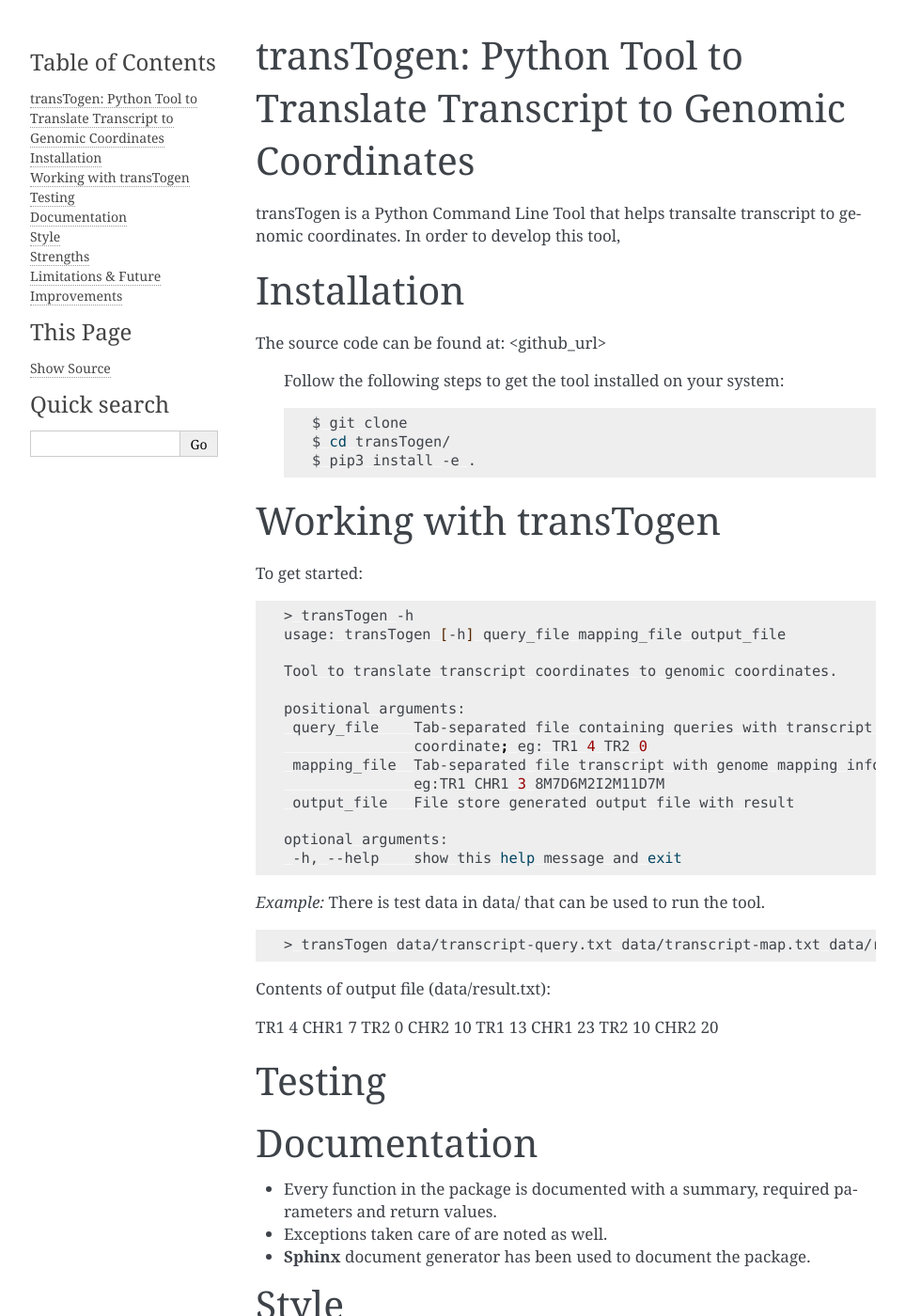
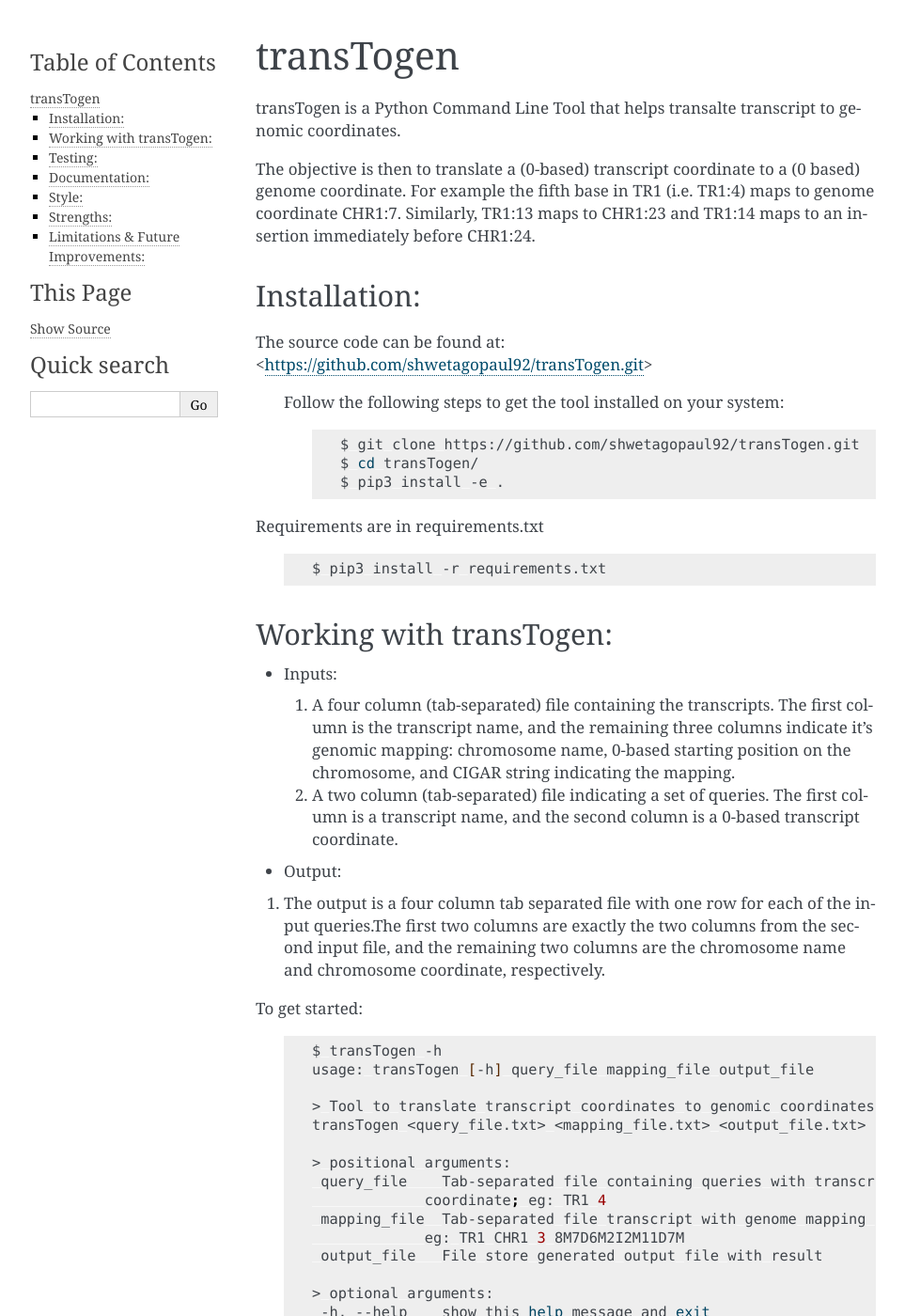
Before and after one commit to shwetagopaul92/transTogen, a Sphinx documentation site: the page built from docs/source/solution/00.solution.rst, in a window 1280 px wide and 1400 px high. Shown: the whole window at 94% size, without its empty margins (148-1111 px from the left). Built offline with Sphinx 7.4.7, drawn with Linux system fonts in a browser that asks for light colours; some of the changed text lies outside the part shown.

Commit message:
modifying documentation

```diff
--- a/docs/source/solution/00.solution.rst
+++ b/docs/source/solution/00.solution.rst
@@ -1,76 +1,113 @@
-transTogen: Python Tool to Translate Transcript to Genomic Coordinates
-----------------------------------------------------------------------
+transTogen
+==========
 
 transTogen is a Python Command Line Tool that helps transalte transcript to genomic coordinates.
-In order to develop this tool,
 
-Installation
-------------
+The objective is then to translate a (0-based) transcript coordinate to a (0 based) genome coordinate. For example the fifth base in TR1 (i.e. TR1:4) maps to genome coordinate CHR1:7. Similarly, TR1:13 maps to CHR1:23 and TR1:14 maps to an insertion immediately before CHR1:24.
 
-The source code can be found at: <github_url>
+Installation:
+-------------
+
+The source code can be found at: <https://github.com/shwetagopaul92/transTogen.git>
 
  Follow the following steps to get the tool installed on your system:
 
- .. code-block:: bash
+  .. code-block:: bash
 
-    $ git clone
+    $ git clone https://github.com/shwetagopaul92/transTogen.git
     $ cd transTogen/
     $ pip3 install -e .
 
-Working with transTogen
------------------------
+Requirements are in requirements.txt
+
+  .. code-block:: bash
+
+    $ pip3 install -r requirements.txt
+
+Working with transTogen:
+------------------------
+- Inputs:
+
+  1. A four column (tab-separated) file containing the transcripts. The first column is the transcript name, and the remaining three columns indicate it’s genomic mapping: chromosome name, 0-based starting position on the chromosome, and CIGAR string indicating the mapping.
+  2. A two column (tab-separated) file indicating a set of queries. The first column is a transcript name, and the second column is a 0-based transcript coordinate.
+
+- Output:
+1. The output is a four column tab separated file with one row for each of the input
+   queries.The first two columns are exactly the two columns from the second input file, and the remaining two columns are the chromosome name and chromosome coordinate, respectively.
 
 To get started:
 
-.. code-block:: bash
+  .. code-block:: bash
 
-   > transTogen -h
+   $ transTogen -h
    usage: transTogen [-h] query_file mapping_file output_file
 
-   Tool to translate transcript coordinates to genomic coordinates.
+   > Tool to translate transcript coordinates to genomic coordinates. eg:
+   transTogen <query_file.txt> <mapping_file.txt> <output_file.txt>
 
-   positional arguments:
+   > positional arguments:
     query_file    Tab-separated file containing queries with transcript name and
-                  coordinate; eg: TR1 4 TR2 0
-    mapping_file  Tab-separated file transcript with genome mapping information;
-                  eg:TR1 CHR1 3 8M7D6M2I2M11D7M
+                coordinate; eg: TR1 4
+    mapping_file  Tab-separated file transcript with genome mapping information
+                eg: TR1 CHR1 3 8M7D6M2I2M11D7M
     output_file   File store generated output file with result
 
-   optional arguments:
+   > optional arguments:
     -h, --help    show this help message and exit
 
-*Example:*
+
+**Example:**
 There is test data in data/ that can be used to run the tool.
 
-.. code-block:: bash
+  .. code-block:: bash
 
    > transTogen data/transcript-query.txt data/transcript-map.txt data/result.txt
 
 Contents of output file (data/result.txt):
 
-TR1	4	CHR1	7
-TR2	0	CHR2	10
-TR1	13	CHR1	23
+TR1	4	CHR1	7\
+TR2	0	CHR2	10\
+TR1	13	CHR1	23\
 TR2	10	CHR2	20
 
+Testing:
+--------
+- Pytest has been used to test the package.
+- Expected results are used to check against the result from a function.
 
-Testing
--------
+  .. code-block:: bash
 
+   > cd tests
+   > pytest -v
 
-Documentation
--------------
+Documentation:
+--------------
 - Every function in the package is documented with a summary, required parameters and return values.
-- Exceptions taken care of are noted as well.
+- Exceptions taken care of are noted as wetall.
 - **Sphinx** document generator has been used to document the package.
 
-Style
+Style:
 -----
 - **PEP-8** Community-preferred style guidelines are followed.
-- *pycodestyle* was used to check style against PEP-8 conventions.
+- **pycodestyle** was used to check style against PEP-8 conventions.
 
-Strengths
----------
+Strengths:
+----------
+- User-friendly command line tool with lot of help messages.
+- Code is efficiently written in PEP-8 style and documented with Sphinx for easy understanding.
+- Code is split into functions in separate files for efficient organization and
+  easier for troubleshooting errors.
+- Data structures like dictionary is used for efficiently organizing the transcript to genome
+  mapping information.
+- Exceptions are provided at different instances
+      1. Check if a given transcript query exists
+         in transcript genome mapping.
+      2. Check if the transcript location provided
+         falls withing length of transcript.
+- Input file path provided by user is checked for validity.
+- Testing covers the entire package.
 
-Limitations & Future Improvements
----------------------------------
+Limitations & Future Improvements:
+----------------------------------
+- With more functionality, classes can also be used to describe the mapping
+  between transcript and genomes.
--- a/requirements.txt
+++ b/requirements.txt
@@ -1,4 +1,4 @@
 argparse
 pytest
 pycodestyle
-collections
+collection
```
Also changed, not shown: README.md (+25 -16 lines), docs/source/problem/00.overview.rst (+7 -7 lines), 11 other files.
